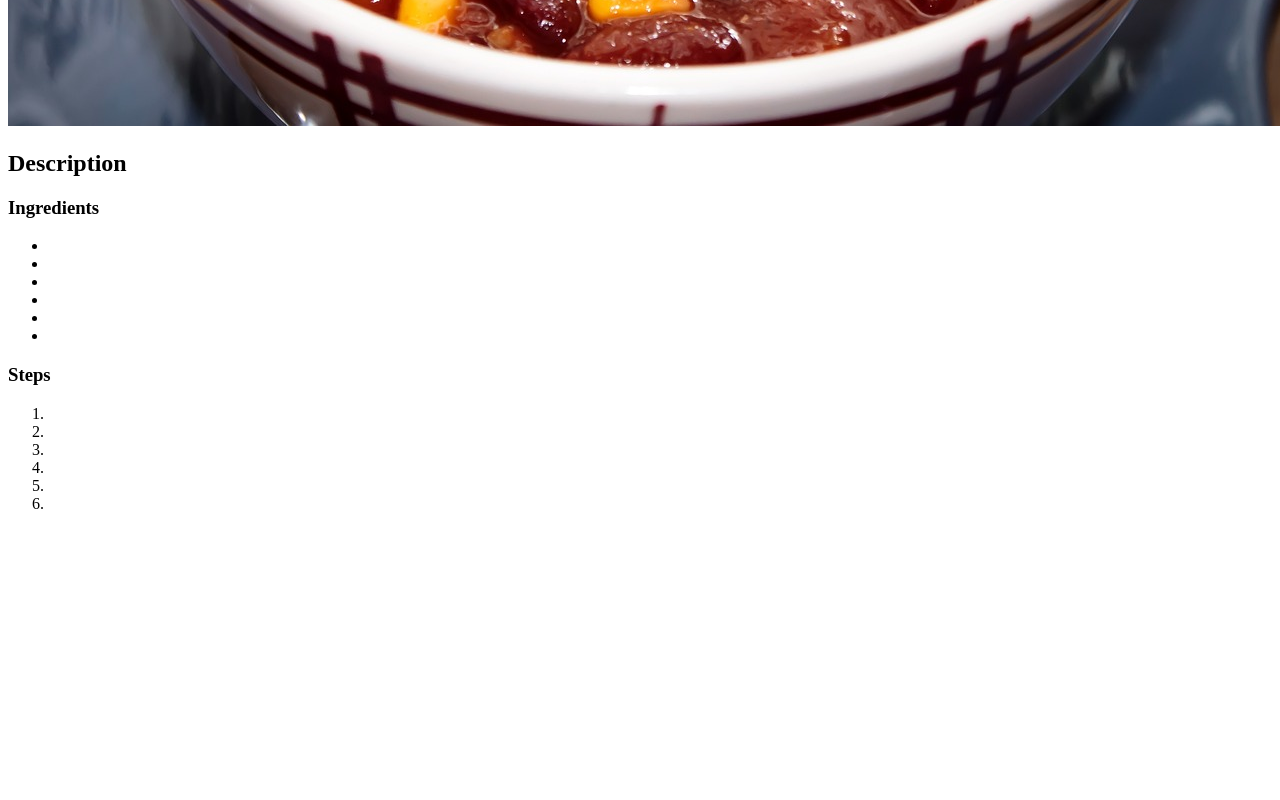
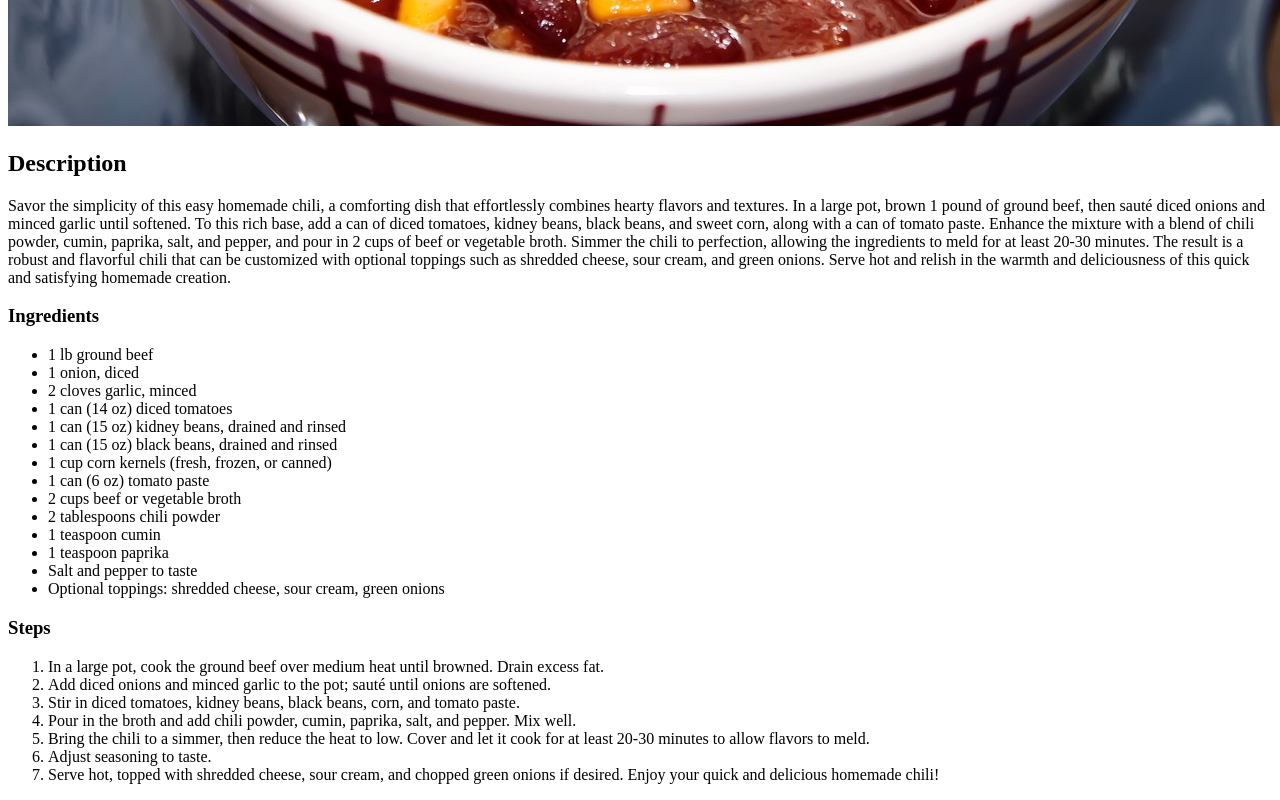
Before and after one commit to mitchrusk/odin-recipes, a plain HTML site: page recipes/chili.html in a window 1280 px wide. Shown: the part 765-1565 px from the top of the page. Before the commit the page ends 1294 px from the top, so only its background shows below. Drawn offline with Linux system fonts and the light colour scheme.

Commit message:
Added a description, ul and ol to the html. For chili.html and burger.html, wrote a description paragraph and added two lists. Placed all links in index.html in a ul.

```diff
--- a/recipes/chili.html
+++ b/recipes/chili.html
@@ -1,34 +1,72 @@
 <!DOCTYPE html>
 <html lang="en">
-<head>
-    <meta charset="UTF-8">
-    <meta name="viewport" content="width=device-width, initial-scale=1.0">
+  <head>
+    <meta charset="UTF-8" />
+    <meta name="viewport" content="width=device-width, initial-scale=1.0" />
     <title>Chili Recipe</title>
-</head>
-<body>
+  </head>
+  <body>
     <h1>Chili Recipe</h1>
-    <img src="../images/chili.jpg" alt="A bowl of chili with beans and meat">
+    <img src="../images/chili.jpg" alt="A bowl of chili with beans and meat" />
     <h2>Description</h2>
     <p>
-
+      Savor the simplicity of this easy homemade chili, a comforting dish that
+      effortlessly combines hearty flavors and textures. In a large pot, brown 1
+      pound of ground beef, then sauté diced onions and minced garlic until
+      softened. To this rich base, add a can of diced tomatoes, kidney beans,
+      black beans, and sweet corn, along with a can of tomato paste. Enhance the
+      mixture with a blend of chili powder, cumin, paprika, salt, and pepper,
+      and pour in 2 cups of beef or vegetable broth. Simmer the chili to
+      perfection, allowing the ingredients to meld for at least 20-30 minutes.
+      The result is a robust and flavorful chili that can be customized with
+      optional toppings such as shredded cheese, sour cream, and green onions.
+      Serve hot and relish in the warmth and deliciousness of this quick and
+      satisfying homemade creation.
     </p>
     <h3>Ingredients</h3>
     <ul>
-        <li></li>
-        <li></li>
-        <li></li>
-        <li></li>
-        <li></li>
-        <li></li>
+      <li>1 lb ground beef</li>
+      <li>1 onion, diced</li>
+      <li>2 cloves garlic, minced</li>
+      <li>1 can (14 oz) diced tomatoes</li>
+      <li>1 can (15 oz) kidney beans, drained and rinsed</li>
+      <li>1 can (15 oz) black beans, drained and rinsed</li>
+      <li>1 cup corn kernels (fresh, frozen, or canned)</li>
+      <li>1 can (6 oz) tomato paste</li>
+      <li>2 cups beef or vegetable broth</li>
+      <li>2 tablespoons chili powder</li>
+      <li>1 teaspoon cumin</li>
+      <li>1 teaspoon paprika</li>
+      <li>Salt and pepper to taste</li>
+      <li>Optional toppings: shredded cheese, sour cream, green onions</li>
     </ul>
     <h3>Steps</h3>
     <ol>
-        <li></li>
-        <li></li>
-        <li></li>
-        <li></li>
-        <li></li>
-        <li></li>
+      <li>
+        In a large pot, cook the ground beef over medium heat until browned.
+        Drain excess fat.
+      </li>
+      <li>
+        Add diced onions and minced garlic to the pot; sauté until onions are
+        softened.
+      </li>
+      <li>
+        Stir in diced tomatoes, kidney beans, black beans, corn, and tomato
+        paste.
+      </li>
+      <li>
+        Pour in the broth and add chili powder, cumin, paprika, salt, and
+        pepper. Mix well.
+      </li>
+      <li>
+        Bring the chili to a simmer, then reduce the heat to low. Cover and let
+        it cook for at least 20-30 minutes to allow flavors to meld.
+      </li>
+      <li>Adjust seasoning to taste.</li>
+      <li>
+        Serve hot, topped with shredded cheese, sour cream, and chopped green
+        onions if desired. Enjoy your quick and delicious homemade chili!
+      </li>
     </ol>
-</body>
+  </body>
 </html>
```
Also changed, not shown: index.html (+12 -10 lines), recipes/burger.html (+29 -13 lines).
